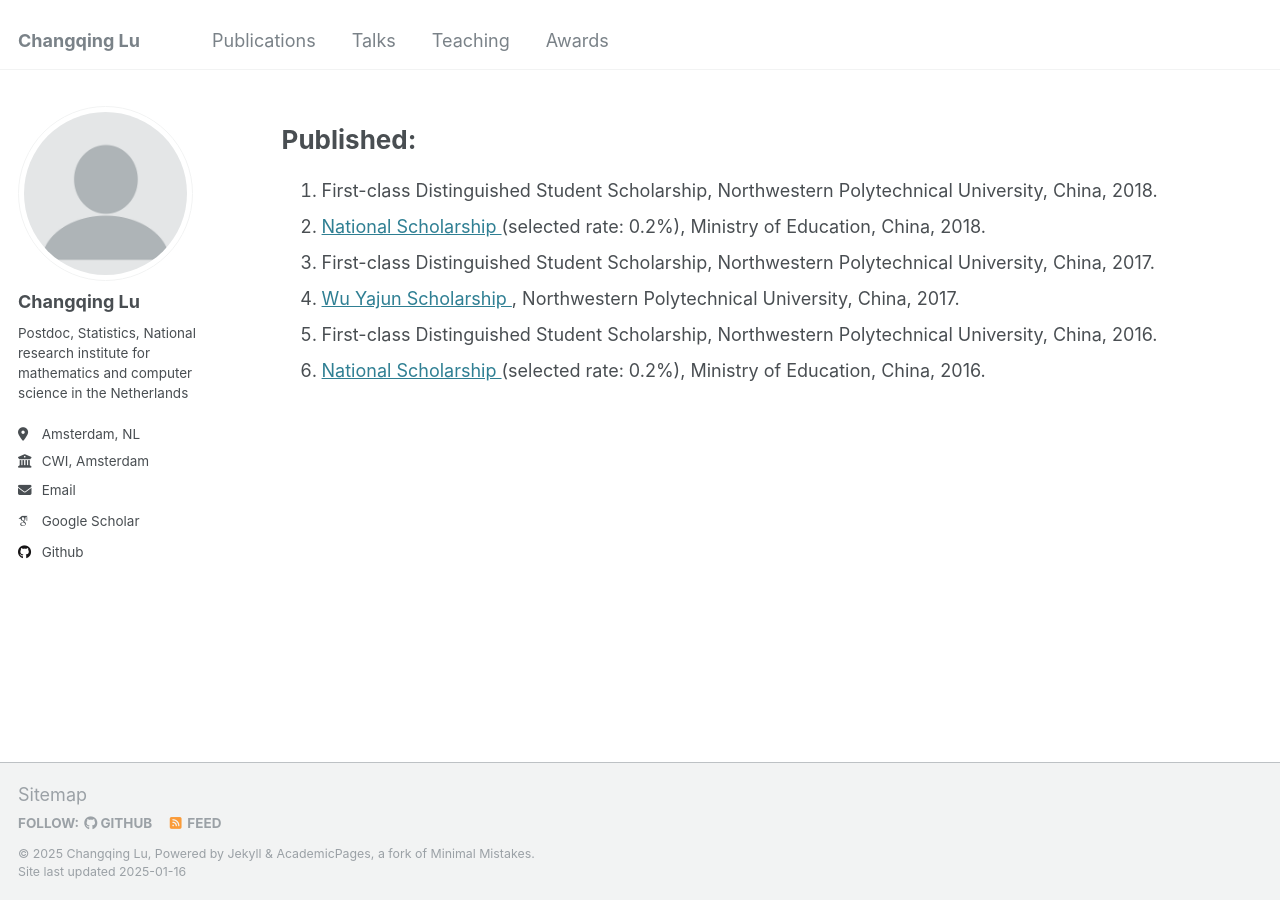
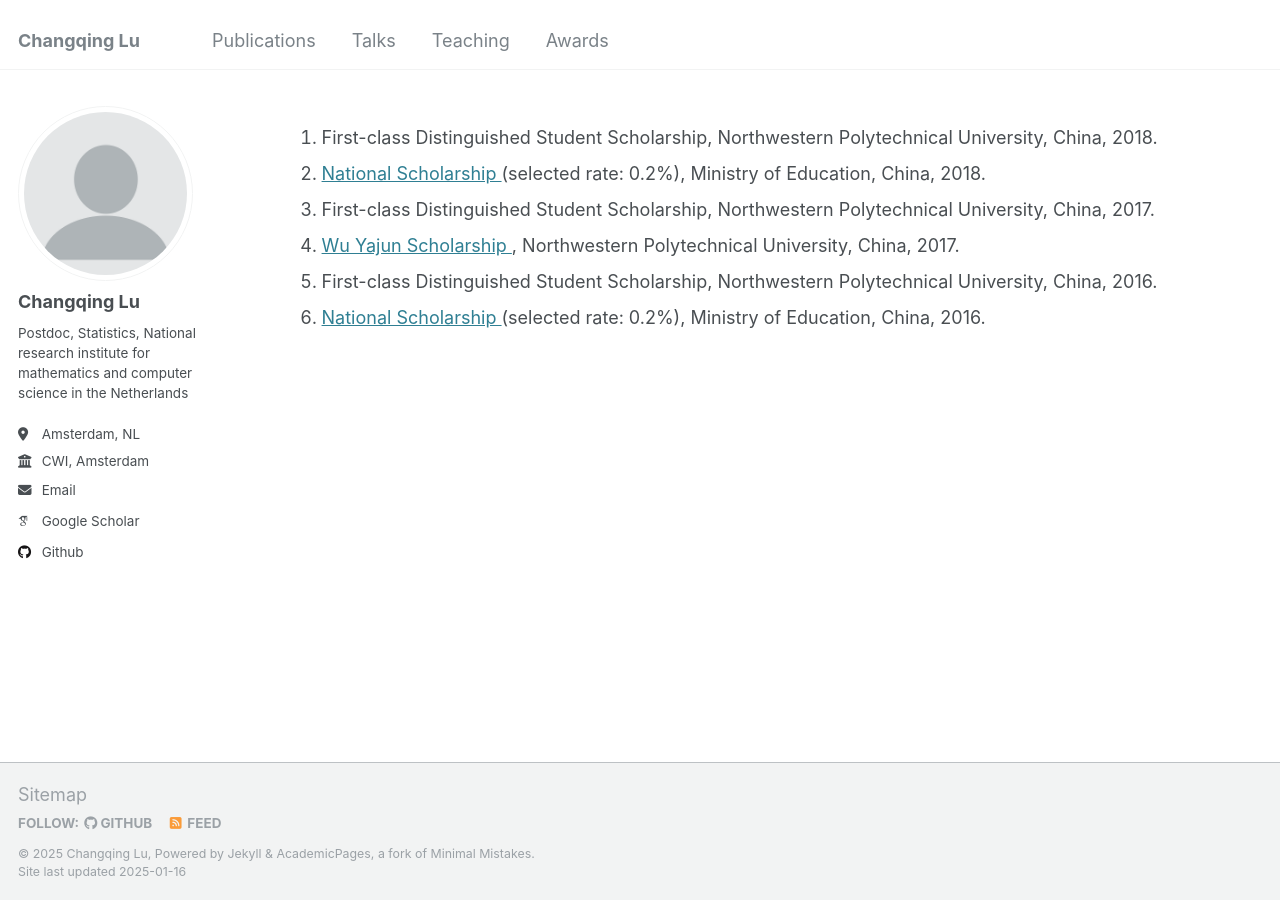
Before and after one commit to Bobby-Lu/Bobby-Lu.github.io, a Jekyll site: the page built from _pages/awards.html, in a window 1280 px wide. Built offline with Jekyll 4.4.1, drawn with Linux system fonts in a browser that asks for light colours; some web fonts are replaced.

Commit message:
Update awards.html

```diff
--- a/_pages/awards.html
+++ b/_pages/awards.html
@@ -5,12 +5,8 @@ permalink: /awards/
 author_profile: true
 ---
 
-<div>
-  <strong style="font-size: 26px; font-weight: bold;">Published:</strong>
-</div>
-
 <!-- New style rendering if publication categories are defined -->
-<div class="publication">
+<div class="awards">
   <ol>
     <li>
       First-class Distinguished Student Scholarship, Northwestern Polytechnical University, China, 2018.
```
